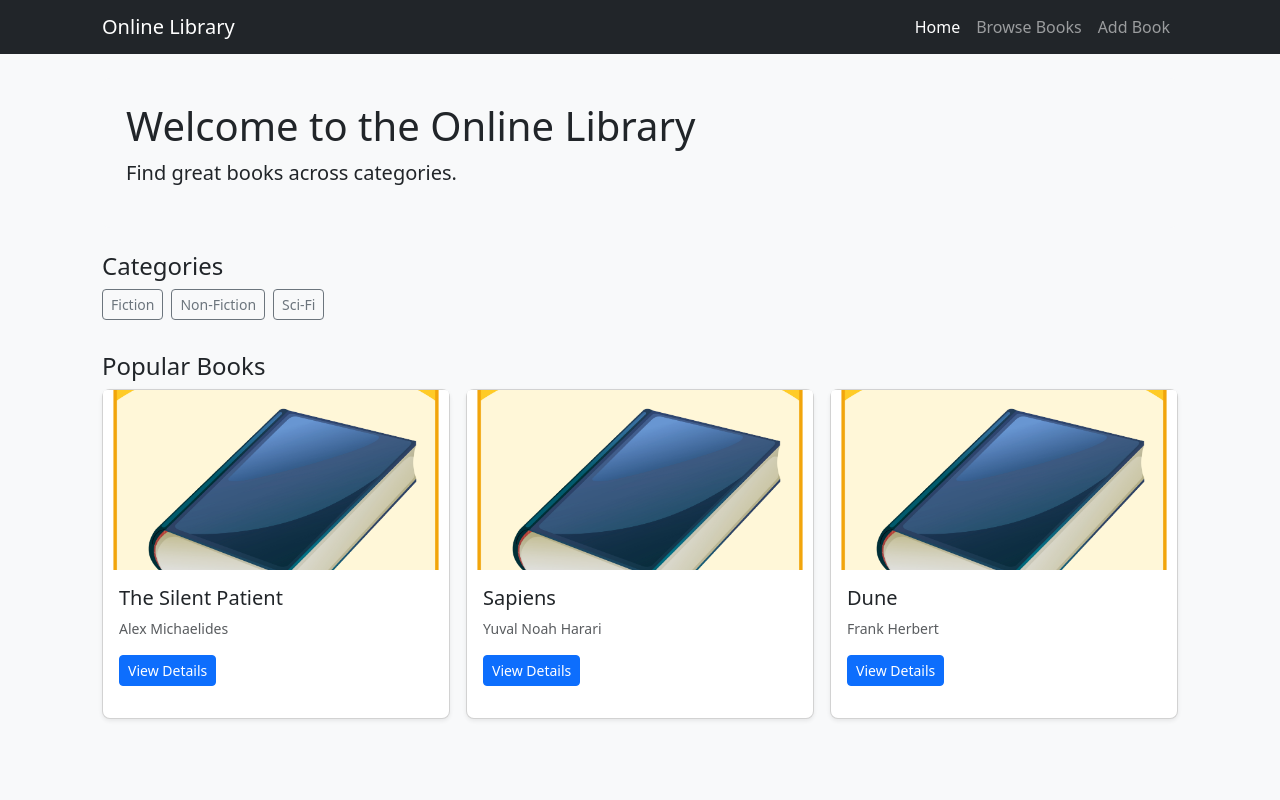
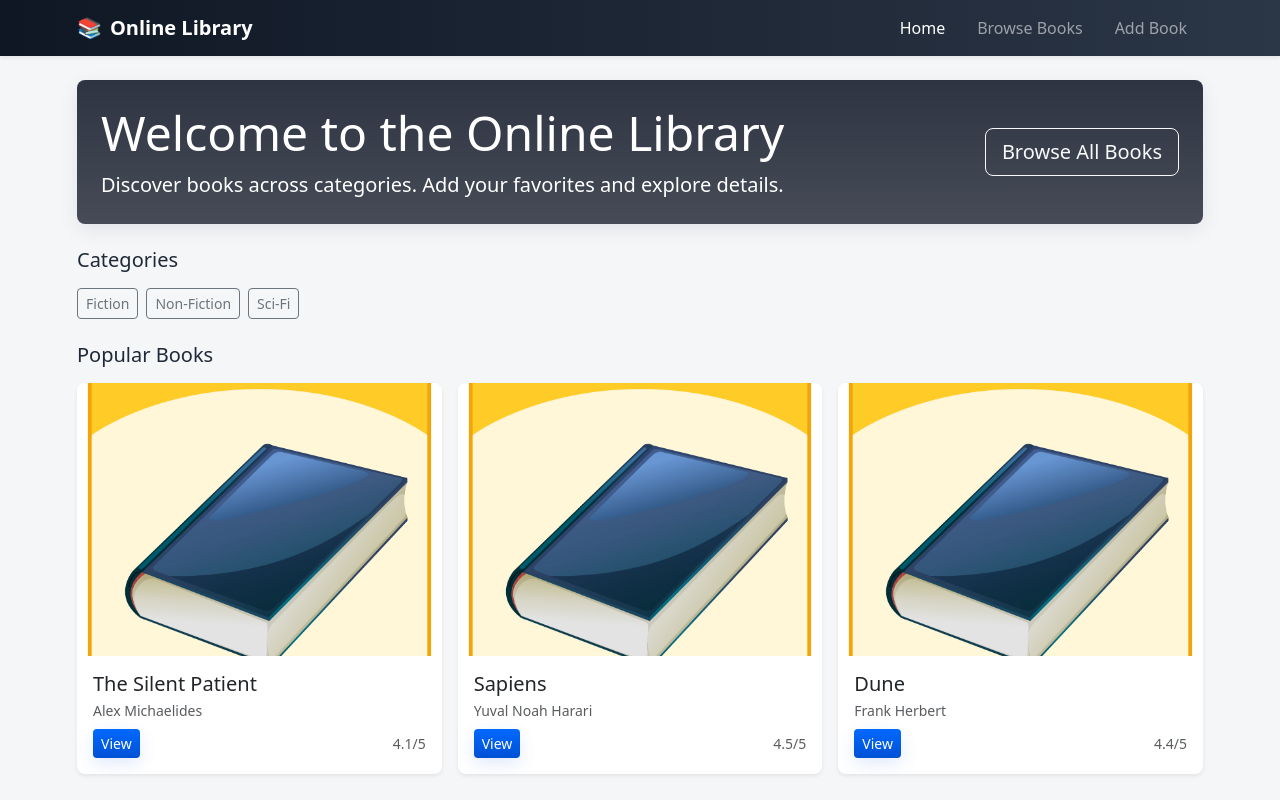
Before and after one commit to bhavanishankar7075/react-library-vite, a React (Vite) app in the folder my-online-library/: page / in a window 1280 px wide. Built offline with nearby package versions, Linux system fonts and the light colour scheme.

Commit message:
changed all the files step by step with design requirement

```diff
--- a/my-online-library/src/components/BookCard.jsx
+++ b/my-online-library/src/components/BookCard.jsx
@@ -1,27 +1,24 @@
-// src/components/BookCard.jsx
 import React from 'react'
 import { Link } from 'react-router-dom'
-import placeholder from '../assets/placeholder-book.jpg' // import the image
+import placeholder from '../assets/placeholder-book.jpg'
 
 export default function BookCard({ book }) {
-  const imgSrc = book.imageUrl || placeholder // if book has imageUrl use it, otherwise placeholder
+  const imgSrc = book.imageUrl?.trim() ? book.imageUrl : placeholder
 
   return (
-    <div className="card h-100 shadow-sm">
-      <img
-        src={imgSrc}
-        className="card-img-top card-book-img"
-        alt={book.title}
-        loading="lazy"
-      />
+    <div className="card h-100 border-0 shadow-sm rounded-3 overflow-hidden">
+      <div className="ratio ratio-4x3">
+        <img src={imgSrc} alt={book.title} className="card-img-top object-cover" loading="lazy" />
+      </div>
+
       <div className="card-body d-flex flex-column">
-        <h5 className="card-title">{book.title}</h5>
-        <p className="card-text text-muted small">{book.author}</p>
-        <p className="mt-auto">
-          <Link to={`/book/${book.id}`} className="btn btn-primary btn-sm">
-            View Details
-          </Link>
-        </p>
+        <h5 className="card-title mb-1">{book.title}</h5>
+        <p className="text-muted small mb-2">{book.author}</p>
+
+        <div className="mt-auto d-flex justify-content-between align-items-center">
+          <Link to={`/book/${book.id}`} className="btn btn-sm btn-primary">View</Link>
+          <div className="text-end small text-muted">{book.rating ?? '—'}/5</div>
+        </div>
       </div>
     </div>
   )
--- a/my-online-library/src/components/Header.jsx
+++ b/my-online-library/src/components/Header.jsx
@@ -1,20 +1,38 @@
 import React from 'react'
 import { NavLink } from 'react-router-dom'
 
-
 export default function Header() {
   return (
-<nav className="navbar navbar-expand-lg navbar-dark bg-dark">
+    <nav className="navbar navbar-expand-lg navbar-dark bg-gradient-dark shadow-sm sticky-top">
       <div className="container">
-<NavLink className="navbar-brand" to="/">Online Library</NavLink>
-<button className="navbar-toggler" type="button" data-bs-toggle="collapse" data-bs-target="#nav">
+        <NavLink className="navbar-brand d-flex align-items-center gap-2" to="/">
+          <span className="brand-logo">📚</span>
+          <span className="fw-bold">Online Library</span>
+        </NavLink>
+
+        <button
+          className="navbar-toggler"
+          type="button"
+          data-bs-toggle="collapse"
+          data-bs-target="#nav"
+          aria-controls="nav"
+          aria-expanded="false"
+          aria-label="Toggle navigation"
+        >
           <span className="navbar-toggler-icon" />
         </button>
+
         <div className="collapse navbar-collapse" id="nav">
-<ul className="navbar-nav ms-auto">
-<li className="nav-item"><NavLink to="/" className="nav-link">Home</NavLink></li>
-<li className="nav-item"><NavLink to="/books" className="nav-link">Browse Books</NavLink></li>
-<li className="nav-item"><NavLink to="/add" className="nav-link">Add Book</NavLink></li>
+          <ul className="navbar-nav ms-auto align-items-center">
+            <li className="nav-item">
+              <NavLink end to="/" className="nav-link px-3">Home</NavLink>
+            </li>
+            <li className="nav-item">
+              <NavLink to="/books" className="nav-link px-3">Browse Books</NavLink>
+            </li>
+            <li className="nav-item">
+              <NavLink to="/add" className="nav-link px-3 btn btn-outline-light btn-sm rounded-1">Add Book</NavLink>
+            </li>
           </ul>
         </div>
       </div>
--- a/my-online-library/src/index.css
+++ b/my-online-library/src/index.css
@@ -1,47 +1,73 @@
-/* src/index.css */
-body {
-  background: #f8f9fa;
+:root{
+  --brand-dark: #0b1221;
+  --brand-gradient-start: #0f1724;
+  --brand-gradient-end: #2b3646;
+  --card-radius: 12px;
 }
 
-/* limit container width so layout centers better on wide screens */
-.container {
-  max-width: 1100px;
+/* body */
+body {
+  background: #f4f6f8;
+  color: #1f2937;
+  font-family: system-ui, -apple-system, "Segoe UI", Roboto, "Helvetica Neue", Arial;
 }
 
-/* jumbotron look */
-.jumbotron {
-  background: #f7f7f9;
-  border-radius: 8px;
-  padding: 2rem;
-  margin-bottom: 1.5rem;
+/* sticky navbar gradient */
+.bg-gradient-dark {
+  background: linear-gradient(90deg, var(--brand-gradient-start), var(--brand-gradient-end)) !important;
 }
 
-/* book card image sizing & cover */
-.card-book-img {
-  object-fit: cover;
-  height: 180px;
-  width: 100%;
-  border-top-left-radius: 0.25rem;
-  border-top-right-radius: 0.25rem;
+/* brand logo */
+.brand-logo {
+  font-size: 1.25rem;
 }
 
-/* card shadow and consistent height across cards */
-.card {
-  border-radius: 0.5rem;
+/* hero */
+.hero {
+  background: linear-gradient(180deg, rgba(11,18,33,0.85), rgba(11,18,33,0.75));
+  color: #fff;
+  padding: 2rem;
+  box-shadow: 0 6px 20px rgba(11,18,33,0.08);
 }
 
-/* make navbar stuck to top and not too tall */
-.navbar {
-  padding-top: 0.45rem;
-  padding-bottom: 0.45rem;
+/* container width */
+.container {
+  max-width: 1150px;
 }
 
-/* small responsive fixes */
-@media (max-width: 576px) {
-  .card-book-img {
-    height: 160px;
-  }
-  .jumbotron {
-    padding: 1rem;
-  }
+/* card and image */
+.card {
+  border-radius: var(--card-radius);
+  overflow: hidden;
 }
+.card .object-cover {
+  object-fit: cover;
+  width: 100%;
+  height: 100%;
+}
+
+/* ratio helper to keep consistent image area */
+.ratio-4x3 { aspect-ratio: 4 / 3; }
+
+/* subtle hover */
+.card:hover {
+  transform: translateY(-4px);
+  transition: transform 180ms ease;
+}
+
+/* buttons */
+.btn-primary {
+  background: linear-gradient(180deg,#0069ff,#0051d4);
+  border: none;
+  box-shadow: 0 6px 18px rgba(0,81,212,0.12);
+}
+.btn-success { background: #1db954; border: none; }
+
+/* form spacing */
+.form-label { font-weight: 600; font-size: .95rem; }
+
+/* responsive tweaks */
+@media (max-width: 768px) {
+  .hero { padding: 1.25rem; text-align: left; }
+  .brand-logo { font-size: 1rem; }
+}
--- a/my-online-library/src/pages/AddBook.jsx
+++ b/my-online-library/src/pages/AddBook.jsx
@@ -4,124 +4,99 @@ import { addBook } from '../store/booksSlice'
 import { useNavigate } from 'react-router-dom'
 
 export default function AddBook() {
-
   const dispatch = useDispatch()
   const navigate = useNavigate()
 
-  // form state
   const [form, setForm] = useState({
     title: '',
     author: '',
     category: '',
     rating: '',
-    description: ''
+    description: '',
+    imageUrl: ''
   })
-
-  // validation errors
   const [errors, setErrors] = useState({})
 
-  // validate form fields
   function validate(values) {
     const e = {}
-
     if (!values.title) e.title = 'Title is required'
     if (!values.author) e.author = 'Author is required'
     if (!values.category) e.category = 'Category is required'
-
     if (!values.rating || isNaN(Number(values.rating)) || Number(values.rating) < 0 || Number(values.rating) > 5) {
       e.rating = 'Rating must be a number between 0 and 5'
     }
-
     if (!values.description) e.description = 'Description is required'
-
     return e
   }
 
-  // submit form
-  function submit(e) {
-    e.preventDefault()
-
+  function submit(ev) {
+    ev.preventDefault()
     const v = validate(form)
     setErrors(v)
-
     if (Object.keys(v).length === 0) {
       dispatch(addBook({
-        title: form.title,
-        author: form.author,
-        category: form.category,
+        title: form.title.trim(),
+        author: form.author.trim(),
+        category: form.category.trim(),
         rating: Number(form.rating),
-        description: form.description
+        description: form.description.trim(),
+        imageUrl: form.imageUrl.trim()
       }))
-
-      navigate('/books')  // redirect to Browse Books
+      navigate('/books')
     }
   }
 
   return (
     <div className="container my-4">
-      <h3>Add Book</h3>
+      <div className="card shadow-sm rounded-3">
+        <div className="card-body">
+          <h3 className="mb-3">Add New Book</h3>
 
           <form onSubmit={submit} noValidate>
-
-        {/* Title */}
-        <div className="mb-3">
+            <div className="row g-3">
+              <div className="col-md-6">
                 <label className="form-label">Title</label>
-          <input
-            value={form.title}
-            onChange={(e) => setForm({ ...form, title: e.target.value })}
-            className={`form-control ${errors.title ? 'is-invalid' : ''}`}
-          />
+                <input value={form.title} onChange={(e) => setForm({ ...form, title: e.target.value })} className={`form-control ${errors.title ? 'is-invalid' : ''}`} />
                 <div className="invalid-feedback">{errors.title}</div>
               </div>
 
-        {/* Author */}
-        <div className="mb-3">
+              <div className="col-md-6">
                 <label className="form-label">Author</label>
-          <input
-            value={form.author}
-            onChange={(e) => setForm({ ...form, author: e.target.value })}
-            className={`form-control ${errors.author ? 'is-invalid' : ''}`}
-          />
+                <input value={form.author} onChange={(e) => setForm({ ...form, author: e.target.value })} className={`form-control ${errors.author ? 'is-invalid' : ''}`} />
                 <div className="invalid-feedback">{errors.author}</div>
               </div>
 
-        {/* Category */}
-        <div className="mb-3">
+              <div className="col-md-6">
                 <label className="form-label">Category</label>
-          <input
-            value={form.category}
-            onChange={(e) => setForm({ ...form, category: e.target.value })}
-            className={`form-control ${errors.category ? 'is-invalid' : ''}`}
-          />
+                <input value={form.category} onChange={(e) => setForm({ ...form, category: e.target.value })} className={`form-control ${errors.category ? 'is-invalid' : ''}`} />
                 <div className="invalid-feedback">{errors.category}</div>
               </div>
 
-        {/* Rating */}
-        <div className="mb-3">
+              <div className="col-md-3">
                 <label className="form-label">Rating (0–5)</label>
-          <input
-            value={form.rating}
-            onChange={(e) => setForm({ ...form, rating: e.target.value })}
-            className={`form-control ${errors.rating ? 'is-invalid' : ''}`}
-          />
+                <input value={form.rating} onChange={(e) => setForm({ ...form, rating: e.target.value })} className={`form-control ${errors.rating ? 'is-invalid' : ''}`} />
                 <div className="invalid-feedback">{errors.rating}</div>
               </div>
 
-        {/* Description */}
-        <div className="mb-3">
+              <div className="col-md-3">
+                <label className="form-label">Image URL (optional)</label>
+                <input value={form.imageUrl} onChange={(e) => setForm({ ...form, imageUrl: e.target.value })} className="form-control" placeholder="https://..." />
+              </div>
+
+              <div className="col-12">
                 <label className="form-label">Description</label>
-          <textarea
-            rows={4}
-            value={form.description}
-            onChange={(e) => setForm({ ...form, description: e.target.value })}
-            className={`form-control ${errors.description ? 'is-invalid' : ''}`}
-          ></textarea>
+                <textarea rows={4} value={form.description} onChange={(e) => setForm({ ...form, description: e.target.value })} className={`form-control ${errors.description ? 'is-invalid' : ''}`}></textarea>
                 <div className="invalid-feedback">{errors.description}</div>
               </div>
+            </div>
 
+            <div className="mt-4 d-flex gap-2">
               <button className="btn btn-primary">Add Book</button>
-
+              <button type="button" className="btn btn-outline-secondary" onClick={() => navigate('/books')}>Cancel</button>
+            </div>
           </form>
+        </div>
+      </div>
     </div>
   )
 }
--- a/my-online-library/src/pages/BookDetails.jsx
+++ b/my-online-library/src/pages/BookDetails.jsx
@@ -1,29 +1,39 @@
 import React from 'react'
 import { useParams, Link } from 'react-router-dom'
 import { useSelector } from 'react-redux'
+import placeholder from '../assets/placeholder-book.jpg'
 
+export default function BookDetails() {
+  const { id } = useParams()
+  const book = useSelector(s => s.books.list.find(b => b.id === id))
 
-export default function BookDetails(){
-const { id } = useParams()
-const book = useSelector(s => s.books.list.find(b=>b.id===id))
-
-
-if(!book) return (
+  if (!book) return (
     <div className="container my-4">
       <h3>Book not found</h3>
       <Link to="/books" className="btn btn-secondary mt-2">Back to Browse</Link>
     </div>
   )
 
+  const img = book.imageUrl?.trim() ? book.imageUrl : placeholder
 
   return (
     <div className="container my-4">
+      <div className="row g-4">
+        <div className="col-lg-4">
+          <div className="card shadow-sm">
+            <img src={img} alt={book.title} className="card-img-top object-cover" style={{height: 350}} />
+          </div>
+        </div>
+
+        <div className="col-lg-8">
           <h2>{book.title}</h2>
-<p className="text-muted">by {book.author}</p>
-<p><strong>Category:</strong> {book.category}</p>
-<p><strong>Rating:</strong> {book.rating}</p>
+          <p className="text-muted mb-1">by {book.author}</p>
+          <div className="mb-2"><strong>Category:</strong> {book.category}</div>
+          <div className="mb-3"><strong>Rating:</strong> {book.rating ?? '—'}/5</div>
           <p>{book.description}</p>
-<Link to="/books" className="btn btn-secondary mt-2">Back to Browse</Link>
+          <Link to="/books" className="btn btn-secondary mt-3">Back to Browse</Link>
+        </div>
+      </div>
     </div>
   )
 }
--- a/my-online-library/src/pages/BrowseBooks.jsx
+++ b/my-online-library/src/pages/BrowseBooks.jsx
@@ -3,13 +3,11 @@ import { useSelector } from 'react-redux'
 import { Link, useParams, useSearchParams } from 'react-router-dom'
 import BookCard from '../components/BookCard'
 
-
-export default function BrowseBooks(){
+export default function BrowseBooks() {
   const { category } = useParams()
   const [searchParams, setSearchParams] = useSearchParams()
   const q = searchParams.get('q') || ''
   const books = useSelector(s => s.books.list)
-
 
   const filtered = books.filter(b => {
     if (category && b.category !== category) return false
@@ -20,21 +18,26 @@ return b.title.toLowerCase().includes(term) || b.author.toLowerCase().includes(t
     return true
   })
 
-
   return (
     <div className="container my-4">
-<div className="d-flex mb-3">
-<input defaultValue={q} onChange={(e)=> setSearchParams({ q: e.target.value })} placeholder="Search by title or author" className="form-control me-2" />
+      <div className="d-flex gap-2 mb-3 flex-column flex-md-row">
+        <input defaultValue={q} onChange={(e) => setSearchParams({ q: e.target.value })} placeholder="Search by title or author" className="form-control me-md-2" />
+        <div className="d-flex gap-2">
           <Link to="/add" className="btn btn-success">Add Book</Link>
+          <Link to="/" className="btn btn-outline-secondary">Home</Link>
+        </div>
       </div>
 
-
-<div className="row g-3">
+      <div className="row row-cols-1 row-cols-sm-2 row-cols-md-3 g-3">
         {filtered.length === 0 ? (
-<div className="col-12">No books found.</div>
-) : (
-filtered.map(b => <div className="col-md-4" key={b.id}><BookCard book={b} /></div>)
-)}
+          <div className="col-12">
+            <div className="alert alert-warning mb-0">No books found.</div>
+          </div>
+        ) : filtered.map(b => (
+          <div className="col" key={b.id}>
+            <BookCard book={b} />
+          </div>
+        ))}
       </div>
     </div>
   )
--- a/my-online-library/src/pages/Home.jsx
+++ b/my-online-library/src/pages/Home.jsx
@@ -3,35 +3,38 @@ import { Link } from 'react-router-dom'
 import BookCard from '../components/BookCard'
 import { useSelector } from 'react-redux'
 
-
-export default function Home(){
+export default function Home() {
   const books = useSelector(s => s.books.list)
-const popular = books.slice(0,3)
-const categories = Array.from(new Set(books.map(b=>b.category)))
-
+  const popular = books.slice(0, 6) // show more on wide screens
+  const categories = Array.from(new Set(books.map(b => b.category))).filter(Boolean)
 
   return (
     <div className="container my-4">
-<div className="jumbotron p-4 bg-light rounded-3">
-<h1>Welcome to the Online Library</h1>
-<p className="lead">Find great books across categories.</p>
+      <div className="hero rounded-3 p-4 mb-4">
+        <div className="row align-items-center">
+          <div className="col-md-8">
+            <h1 className="display-5 mb-2">Welcome to the Online Library</h1>
+            <p className="lead mb-0">Discover books across categories. Add your favorites and explore details.</p>
+          </div>
+          <div className="col-md-4 text-md-end mt-3 mt-md-0">
+            <Link to="/books" className="btn btn-outline-light btn-lg">Browse All Books</Link>
+          </div>
+        </div>
       </div>
 
-
       <div className="mb-4">
-<h4>Categories</h4>
-<div>
+        <h5 className="mb-3">Categories</h5>
+        <div className="d-flex flex-wrap gap-2">
           {categories.map(c => (
-<Link key={c} to={`/books/${c}`} className="btn btn-outline-secondary btn-sm me-2 mb-2">{c}</Link>
+            <Link key={c} to={`/books/${c}`} className="btn btn-sm btn-outline-secondary">{c}</Link>
           ))}
         </div>
       </div>
 
-
-<h4>Popular Books</h4>
-<div className="row g-3">
+      <h5 className="mb-3">Popular Books</h5>
+      <div className="row row-cols-1 row-cols-sm-2 row-cols-md-3 g-3">
         {popular.map(b => (
-<div className="col-md-4" key={b.id}><BookCard book={b} /></div>
+          <div className="col" key={b.id}><BookCard book={b} /></div>
         ))}
       </div>
     </div>
```
Lines whose indentation alone changed are shown as unchanged.
